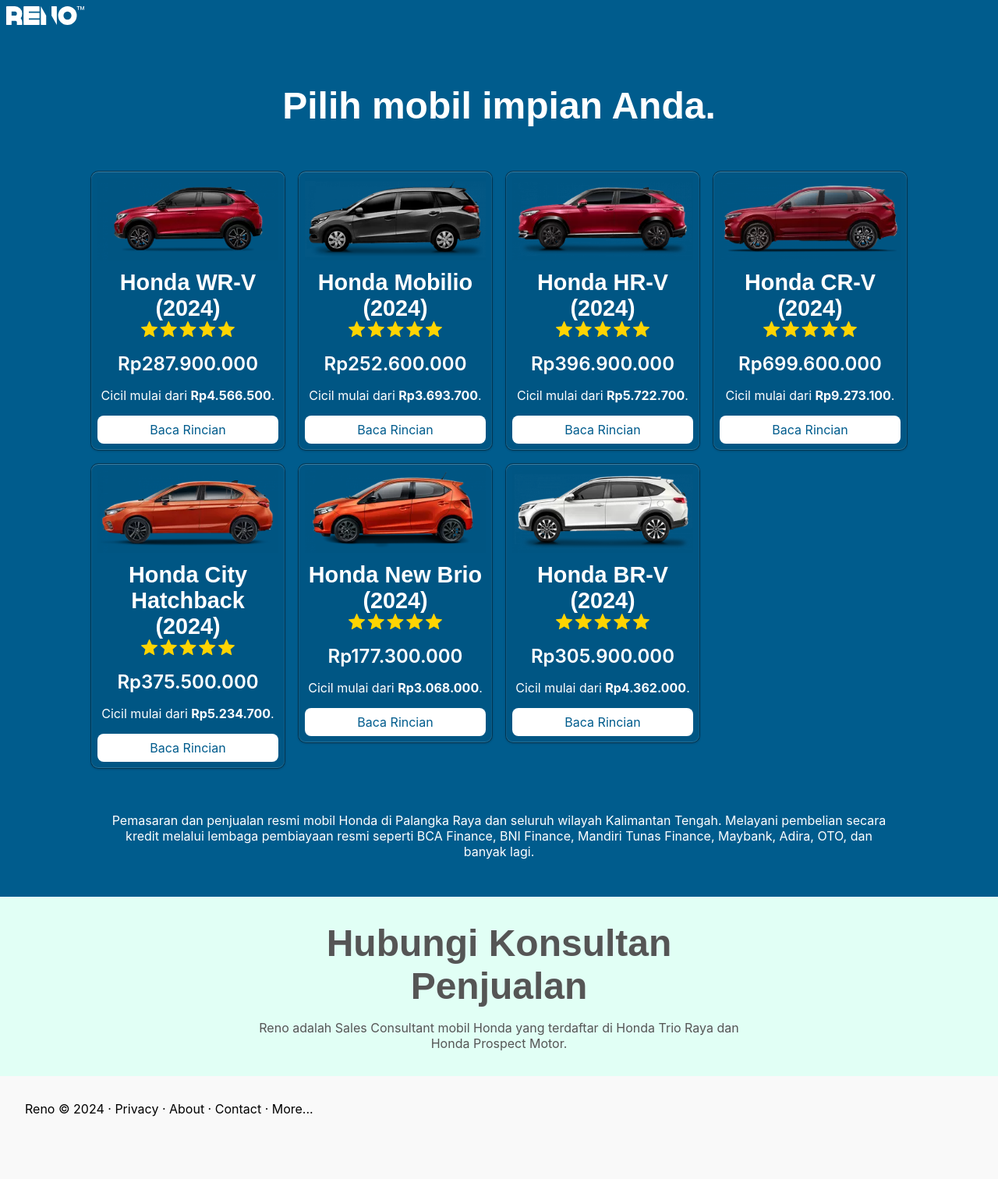
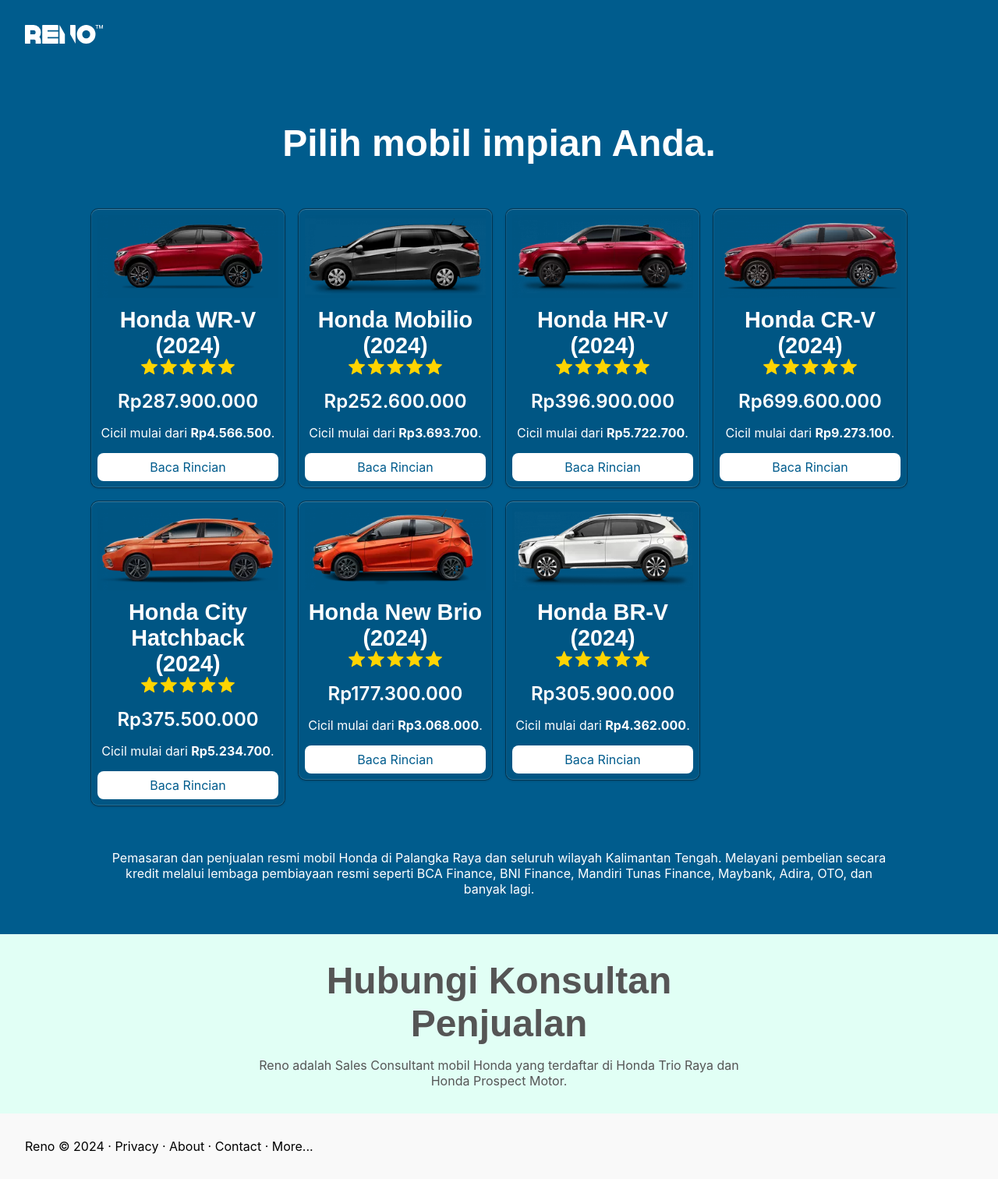
Before and after one commit to ren-id/iddez, a Jekyll site: the page built from docs/index.html, in a window 1280 px wide. Shown: the whole page at 78% size. Built offline with Jekyll 4.4.1, drawn with Linux system fonts in a browser that asks for light colours; some web fonts are replaced; the list of posts is cut into pages by our own code; before the commit the page ends 1464 px from its top, so only the background shows below that.

Commit message:
Memperbaiki letak logo

```diff
--- a/docs/_includes/header.html
+++ b/docs/_includes/header.html
@@ -1,4 +1,4 @@
-<header class="p-1 latar-utama">
+<header class="p-2 latar-utama">
     <div>
         <a href="/">
             <img src="/logo-reno.svg" height="24px" />
```
